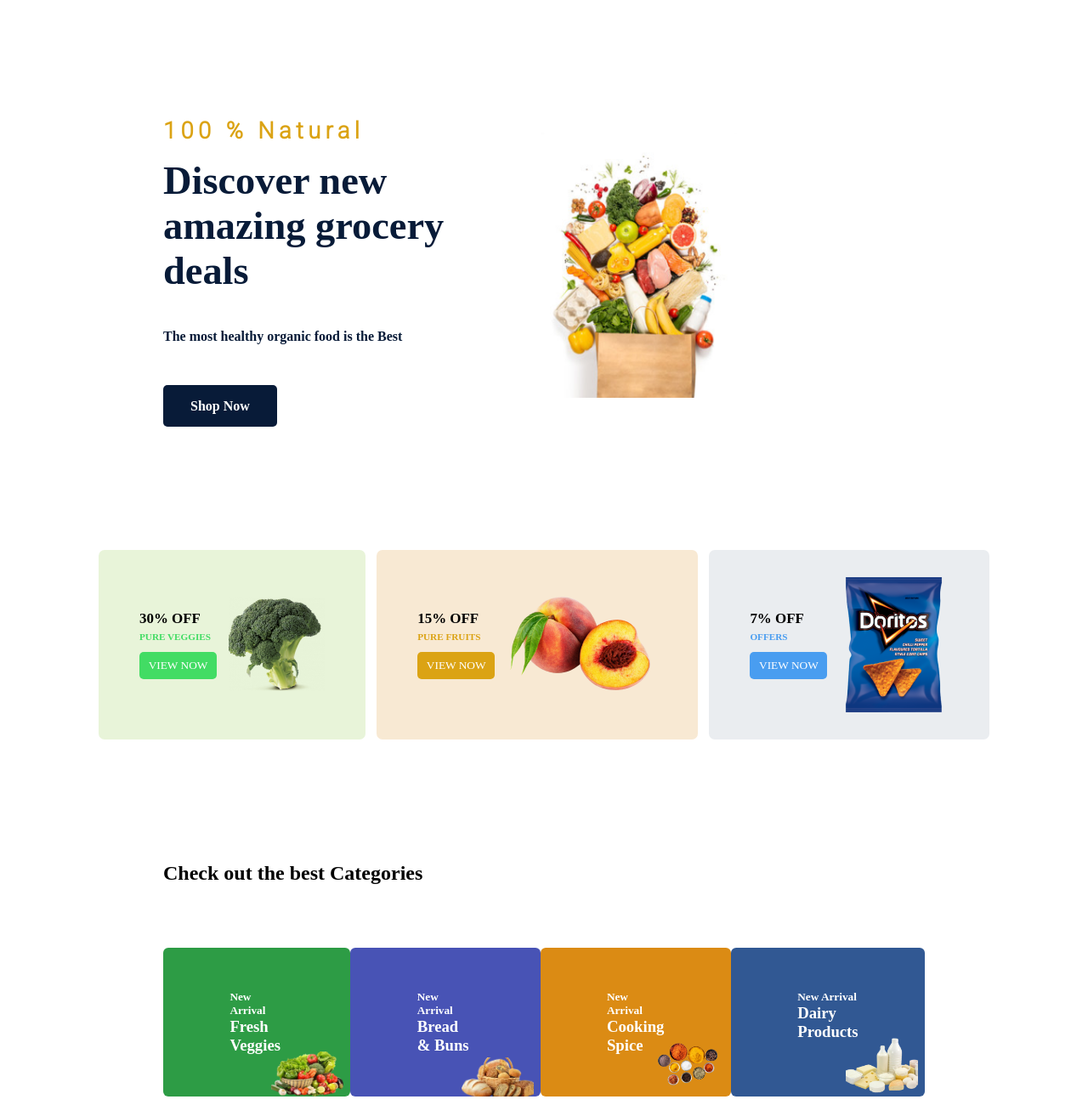
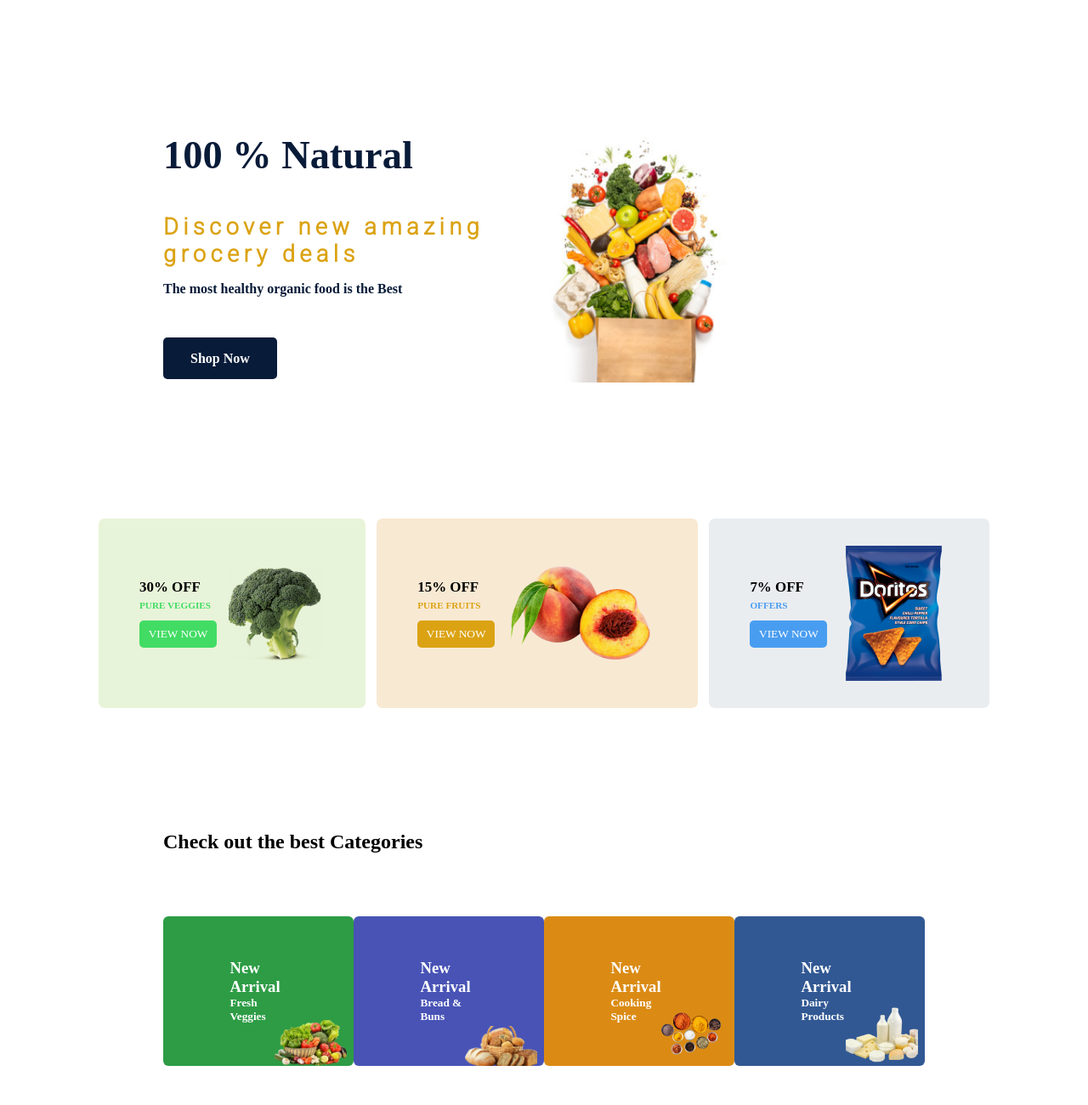
Before and after one commit to UnityGameDesign-max/group-2, a plain HTML site: page CLIENT/src/index.html in a window 1280 px wide. Shown: the part 200-1500 px from the top of the page at 85% size. Drawn offline with Linux system fonts and the light colour scheme; no server answers; a web font is replaced by a local one.

Commit message:
pushed updated code

```diff
--- a/CLIENT/src/index.html
+++ b/CLIENT/src/index.html
@@ -14,16 +14,15 @@
 <body>
     <nav class="top-navigation row-item">
         <container class="container"></container>
-        <article class="logo-section row-item">
+        <figure class="logo-section row-item">
             <img src="../assets/Shop.svg" alt="This is the logo of the store" />
-
             <figcaption>
                 <aside>
                     <h3>HLEKETANI</h3>
                     <h4>Grocery</h4>
                 </aside>
             </figcaption>
-        </article>
+        </figure>
         <form method="post" class="search-section row-item">
             <select aria-placeholder="Catergory">
                 <option>Catergory</option>
@@ -76,8 +75,8 @@
     <main>
         <section class="hero-section section__padding-center row-item">
             <section class="hero-section__content">
-                <h3>100 % Natural</h3>
-                <h1>Discover new amazing grocery deals</h1>
+                <h1>100 % Natural</h1>
+                <h3>Discover new amazing grocery deals</h3>
                 <p>The most healthy organic food is the Best</p>
                 <a href="#">Shop Now</a>
             </section>
@@ -118,29 +117,29 @@
             <section class="category-section row-item">
                 <article class="categories__veggies row-item">
                     <section>
-                        <h5>New Arrival</h5>
-                        <h3>Fresh Veggies</h3>
+                        <h3>New Arrival</h3>
+                        <h5>Fresh Veggies</h5>
                     </section>
                     <img src="../assets/salads.png" alt="">
                 </article>
                 <article class="categories__bread row-item">
                     <section>
-                        <h5>New Arrival</h5>
-                        <h3>Bread & Buns</h3>
+                        <h3>New Arrival</h3>
+                        <h5>Bread & Buns</h5>
                     </section>
                     <img src="../assets/Bread.png" alt="">
                 </article>
                 <article class="categories__spice row-item">
                     <section>
-                        <h5>New Arrival</h5>
-                        <h3>Cooking Spice</h3>
+                        <h3>New Arrival</h3>
+                        <h5>Cooking Spice</h5>
                     </section>
                     <img src="../assets/Spice.png" alt="">
                 </article>
                 <article class="categories__dairy row-item">
                     <section>
-                        <h5>New Arrival</h5>
-                        <h3>Dairy Products</h3>
+                        <h3>New Arrival</h3>
+                        <h5>Dairy Products</h5>
                     </section>
                     <img src="../assets/Dairy.png" alt="">
                 </article>
```
Also changed, not shown: CLIENT/src/SignUp.html (+4 -4 lines), CLIENT/src/SignUp.js (+9 -7 lines).
